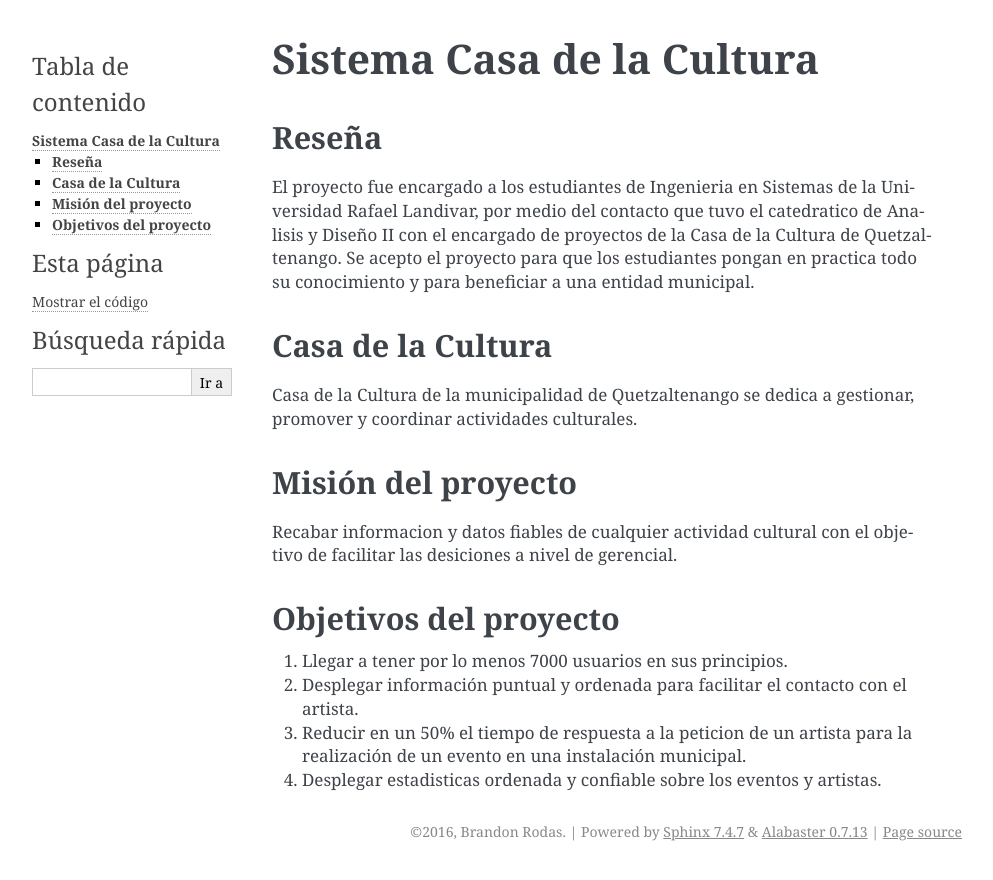
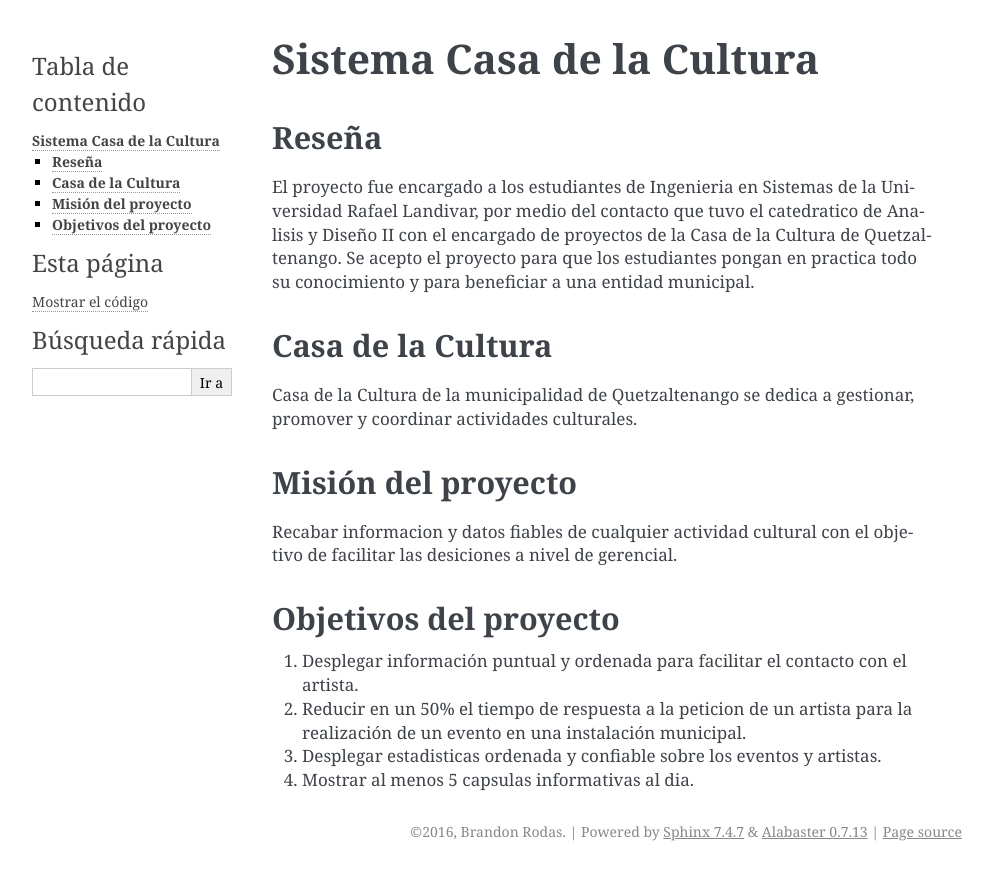
Before and after one commit to Brandor69/ProyectoAnalisis2, a Sphinx documentation site: the page built from source/objetivos.rst, in a window 1280 px wide. Shown: the top 880 px of the page, without its empty margins (148-1141 px from the left). Built offline with Sphinx 7.4.7, drawn with Linux system fonts in a browser that asks for light colours.

Commit message:
Tercer Entrega

```diff
--- a/source/objetivos.rst
+++ b/source/objetivos.rst
@@ -1,5 +1,7 @@
 **Sistema Casa de la Cultura**
 ==============================
+
+
 
 **Reseña**
 -----------
@@ -32,8 +34,8 @@ de facilitar las desiciones a nivel de gerencial.
 **Objetivos del proyecto**
 ---------------------------
 
-1. Llegar a tener por lo menos 7000 usuarios en sus principios.
-2. Desplegar información puntual y ordenada para facilitar el contacto con el artista.
-3. Reducir en un 50% el tiempo de respuesta a la peticion de un artista para la
+#. Desplegar información puntual y ordenada para facilitar el contacto con el artista.
+#. Reducir en un 50% el tiempo de respuesta a la peticion de un artista para la
    realización de un evento en una instalación municipal.
-4. Desplegar estadisticas ordenada y confiable sobre los eventos y artistas.
+#. Desplegar estadisticas ordenada y confiable sobre los eventos y artistas.
+#. Mostrar al menos 5 capsulas informativas al dia.
```
Also changed, not shown: source/disenio.rst (+2 -8 lines), source/proyecto.rst (+29 -20 lines).
